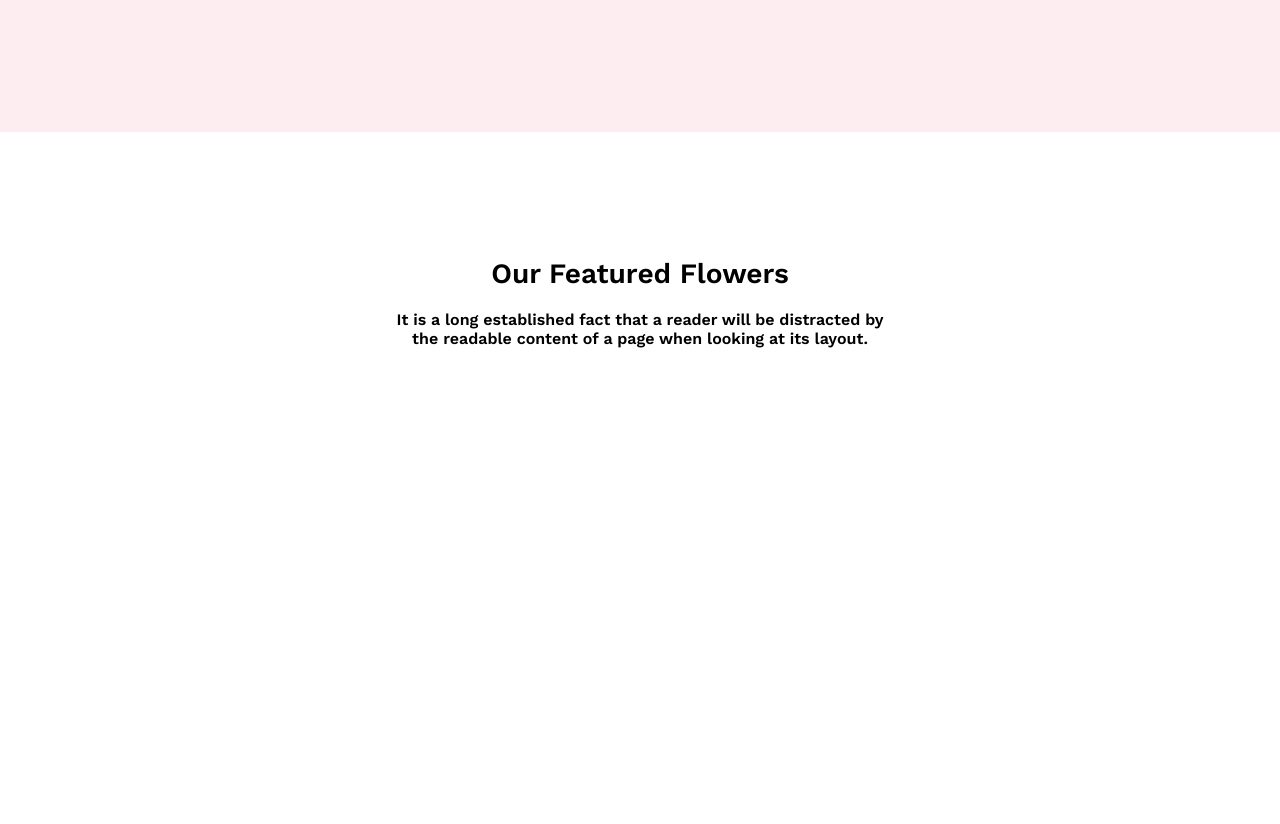
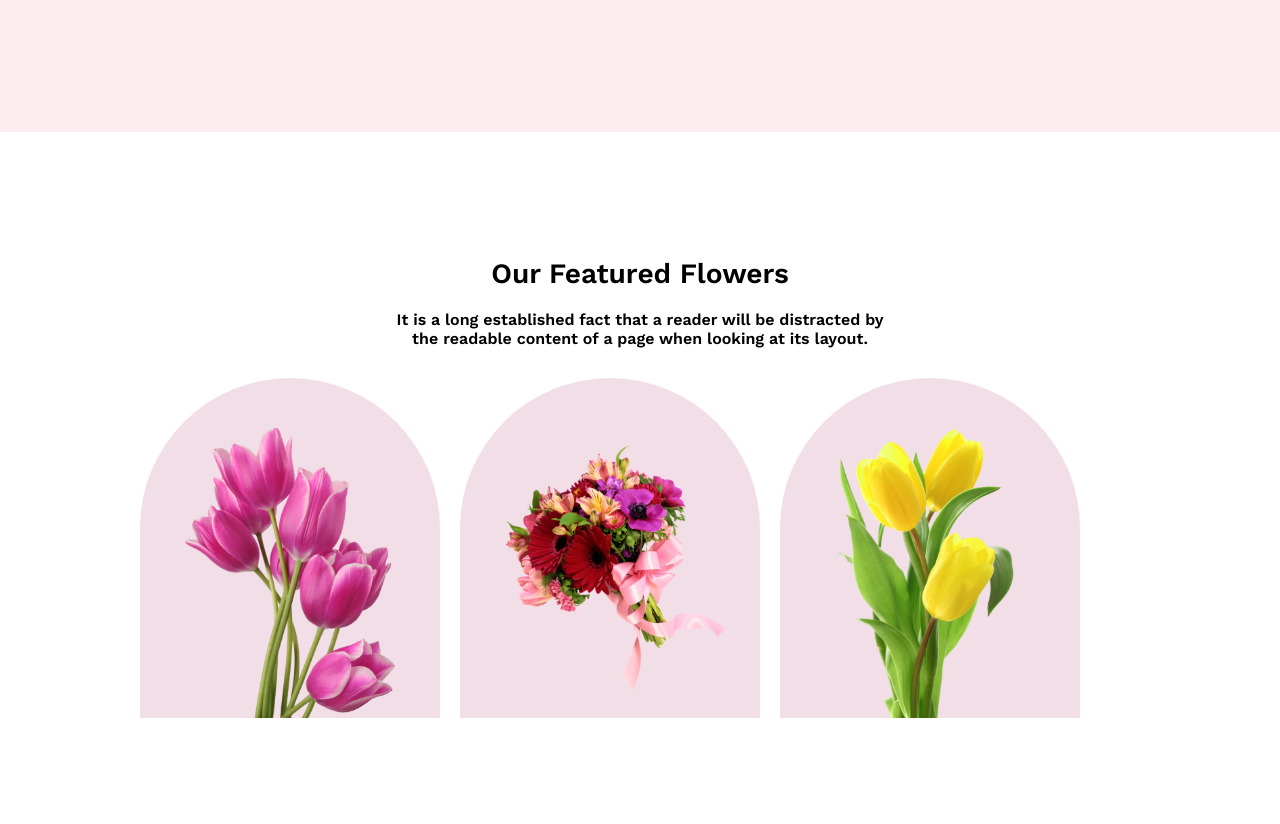
Before and after one commit to MDABDULRAHIM11/flower-shop-a, a plain HTML site: page index.html in a window 1280 px wide. Shown: the part 612-1436 px from the top of the page. Before the commit the page ends 960 px from the top, so only its background shows below. Drawn offline with nearby package versions, Linux system fonts and the light colour scheme.

Commit message:
flower's item featured done

```diff
--- a/index.html
+++ b/index.html
@@ -29,9 +29,24 @@
     </header>
 
     <main>
-       <section>
+       <section class="featured-section">
              <div class="featured-title"><h3 class="featured">Our Featured Flowers</h3>
                 <p class="freatured-">It is a long established fact that a reader will be distracted by the readable content of a page when looking at its layout.</p>
+            </div>
+
+            <div class="featured-container">
+                <div class="featured-image-container">
+                    <div class="featured-image"><img class="flower-one" src="./Flower Asset/pngwing 6.png" alt=""></div>
+                </div>
+
+                <div class="featured-image-container">
+                    <div class="featured-image"><img class="flower-two" src="./Flower Asset/pngwing 5.png" alt=""></div>
+                </div>
+
+                <div class="featured-image-container">
+                    <div class="featured-image"><img class="flower-three" src="./Flower Asset/pngwing 7.png" alt=""></div>
+                    <br><br><br><br>
+                </div>
             </div>
        </section>
     </main>
--- a/styles/style.css
+++ b/styles/style.css
@@ -79,4 +79,34 @@ body {
     font-size: 13px;
 }
 
-/* flower item's section start from here */
+/* flower item's featured section start from here */
+.featured-container{
+    padding: 30px 140px;
+    display: flex;
+    gap: 20px;
+}
+
+.featured-image{
+    border-radius: 300px 300px 0px 0px;
+background: rgba(167, 33, 98, 0.15);
+width: 300px;
+height: 340px;
+}
+
+.flower-one{
+    width:210px;
+    margin-top: 50px;
+    margin-left: 45px;
+}
+
+.flower-two{
+    width: 250px;
+    padding-left: 35px;
+    padding-top: 64px;
+}
+
+.flower-three{
+    width: 215px;
+    padding-left: 35px;
+    padding-top: 17px;
+}
```
